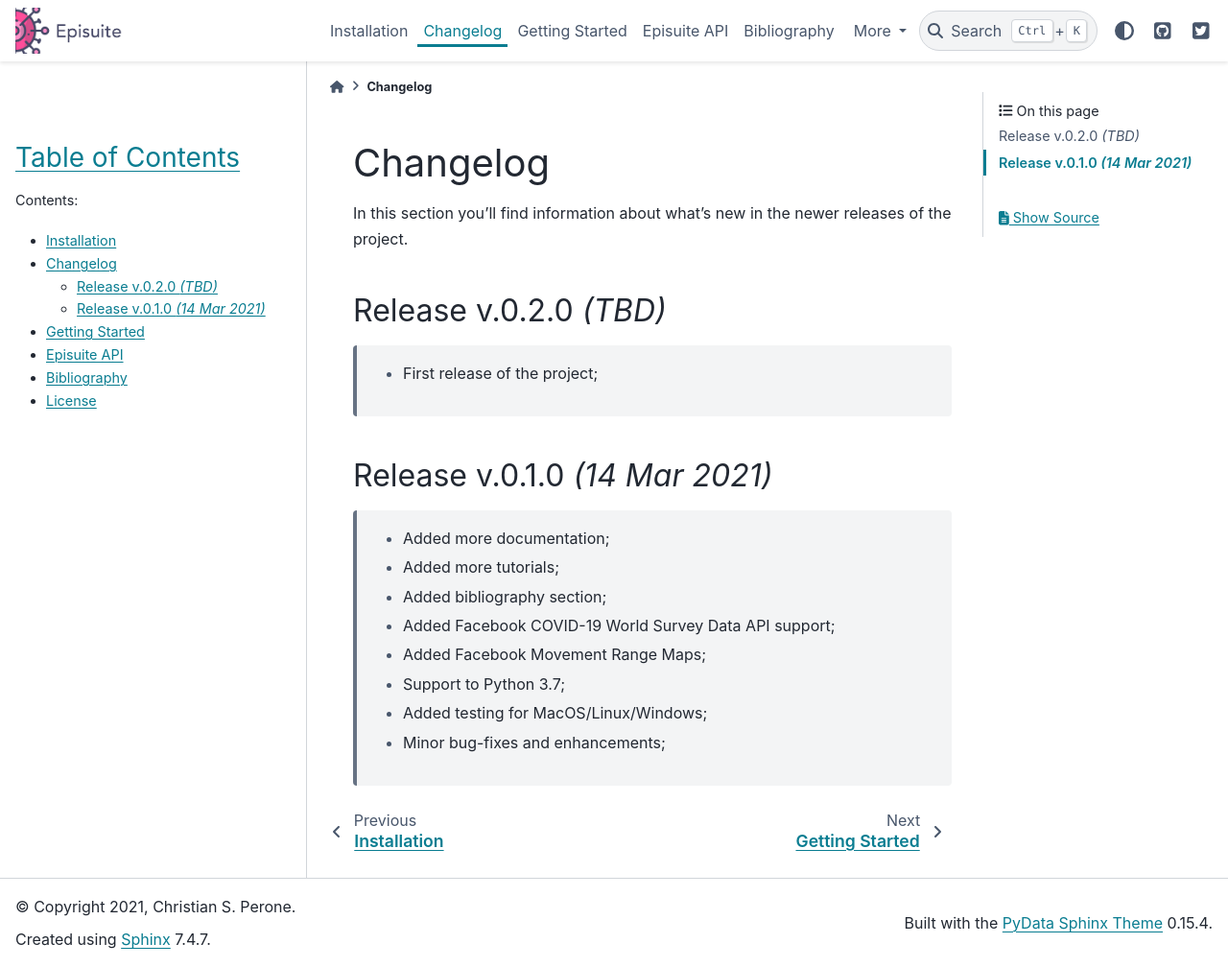
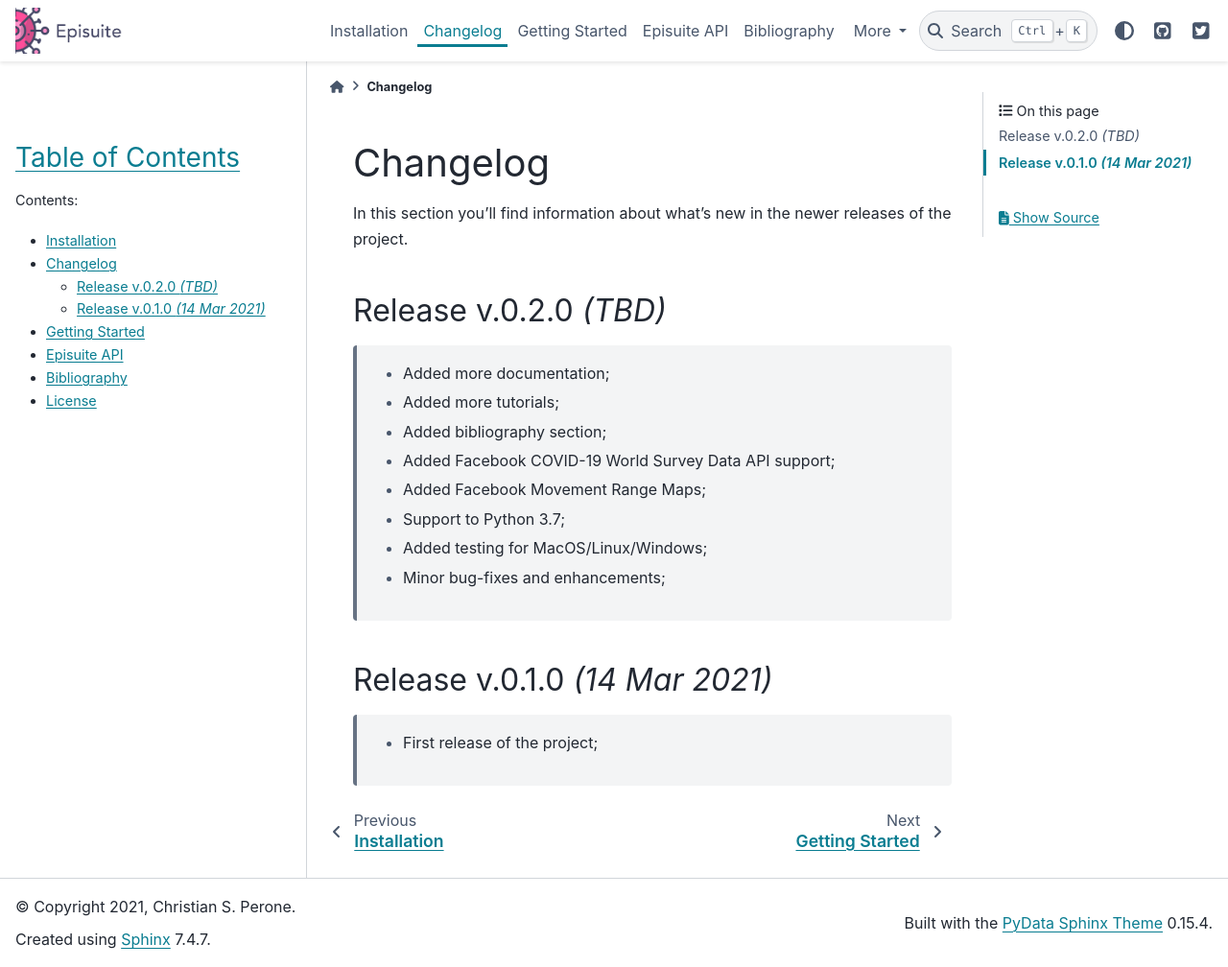
Before and after one commit to perone/episuite, a Sphinx documentation site: the page built from docs/source/changelog.rst, in a window 1280 px wide and 1008 px high. Shown: the whole window at 96% size. Built offline with Sphinx 7.4.7 and the PyData theme 0.15.4, drawn with Linux system fonts in a browser that asks for light colours; part of the change alters nothing that is shown.

```diff
--- a/docs/source/changelog.rst
+++ b/docs/source/changelog.rst
@@ -4,10 +4,6 @@ In this section you'll find information about what's new in the newer
 releases of the project.
 
 Release v.0.2.0 `(TBD)`
--------------------------------------------------------------------------------
-    * First release of the project;
-
-Release v.0.1.0 `(14 Mar 2021)`
 -------------------------------------------------------------------------------
     * Added more documentation;
     * Added more tutorials;
@@ -17,3 +13,7 @@ Release v.0.1.0 `(14 Mar 2021)`
     * Support to Python 3.7;
     * Added testing for MacOS/Linux/Windows;
     * Minor bug-fixes and enhancements;
+
+Release v.0.1.0 `(14 Mar 2021)`
+-------------------------------------------------------------------------------
+    * First release of the project;
```
